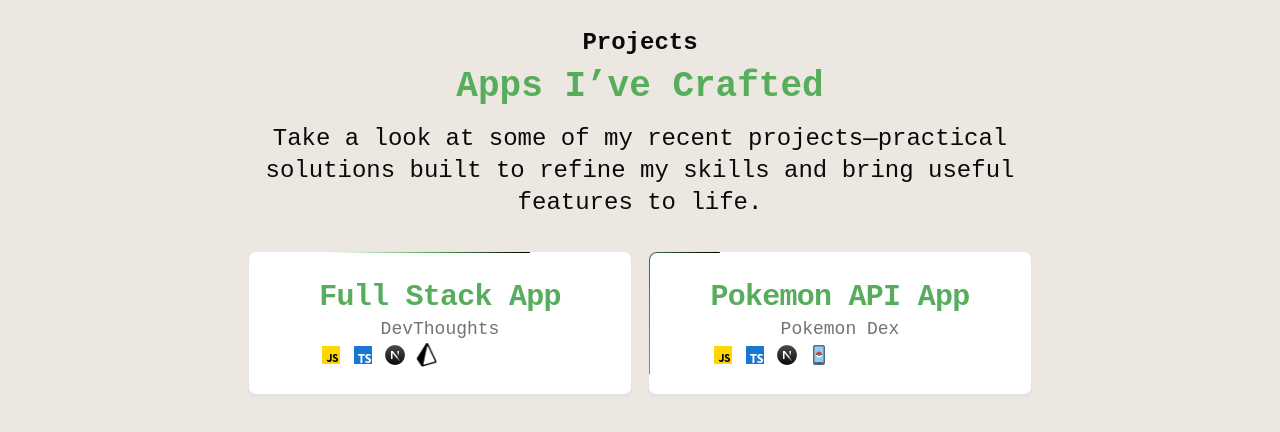
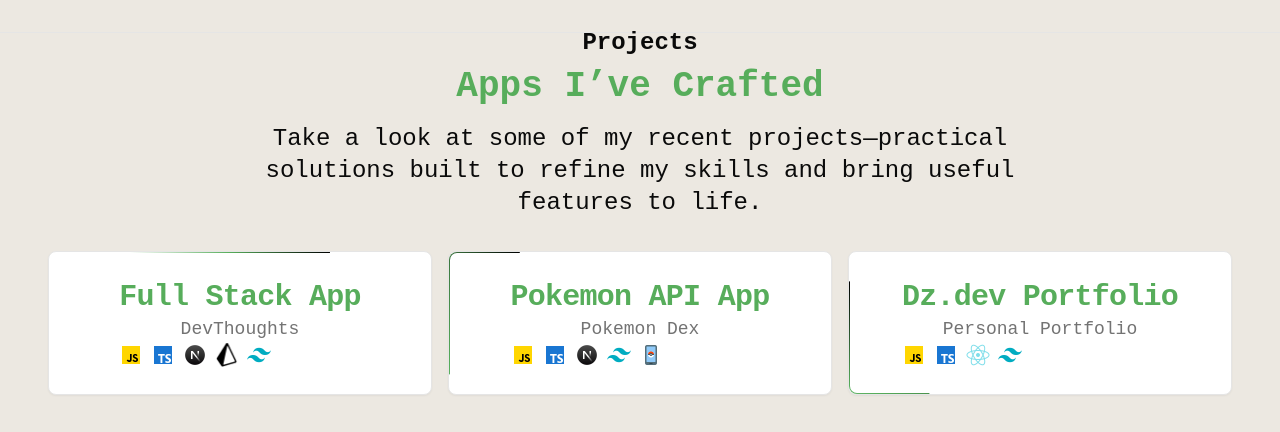
Before and after one commit to Dz-devz/personal-portfolio, a React (Vite) app: page /projects in a window 1280 px wide. Shown: the top 432 px of the page. Built offline with nearby package versions, Linux system fonts and the light colour scheme; a web font is replaced by a local one.

Commit message:
chore: update project added portfolio

```diff
--- a/src/routes/projects.tsx
+++ b/src/routes/projects.tsx
@@ -2,7 +2,10 @@ import javascript from "@/assets/javascript.png";
 import nextjs from "@/assets/nextjs.png";
 import pokemon from "@/assets/pokemon.png";
 import pokemonthumbnail from "@/assets/pokemonthumbnail.png";
+import portfoliothumbnail from "@/assets/portfoliothumbnail.png";
 import prisma from "@/assets/prisma.png";
+import reactjs from "@/assets/reactjs.png";
+import tailwind from "@/assets/tailwind.png";
 import blogthumbnail from "@/assets/thumbnail.png";
 import typescript from "@/assets/typescript.png";
 import BlurFade from "@/components/ui/blur-fade";
@@ -28,6 +31,7 @@ const thumbnails = [
       typescript: typescript,
       nextjs: nextjs,
       prisma: prisma,
+      tailwind: tailwind,
     },
   },
   {
@@ -40,7 +44,21 @@ const thumbnails = [
       javascript: javascript,
       typescript: typescript,
       nextjs: nextjs,
+      tailwind: tailwind,
       pokemon: pokemon,
+    },
+  },
+  {
+    id: 3,
+    title: "Dz.dev Portfolio",
+    desc: "Personal Portfolio",
+    thumbnail: portfoliothumbnail,
+    link: "https://dzdev.vercel.app/",
+    tools: {
+      javascript: javascript,
+      typescript: typescript,
+      reactjs: reactjs,
+      tailwind: tailwind,
     },
   },
 ];
```
Also changed, not shown: src/assets/portfoliothumbnail.png (added), src/assets/reactjs.png (added).
